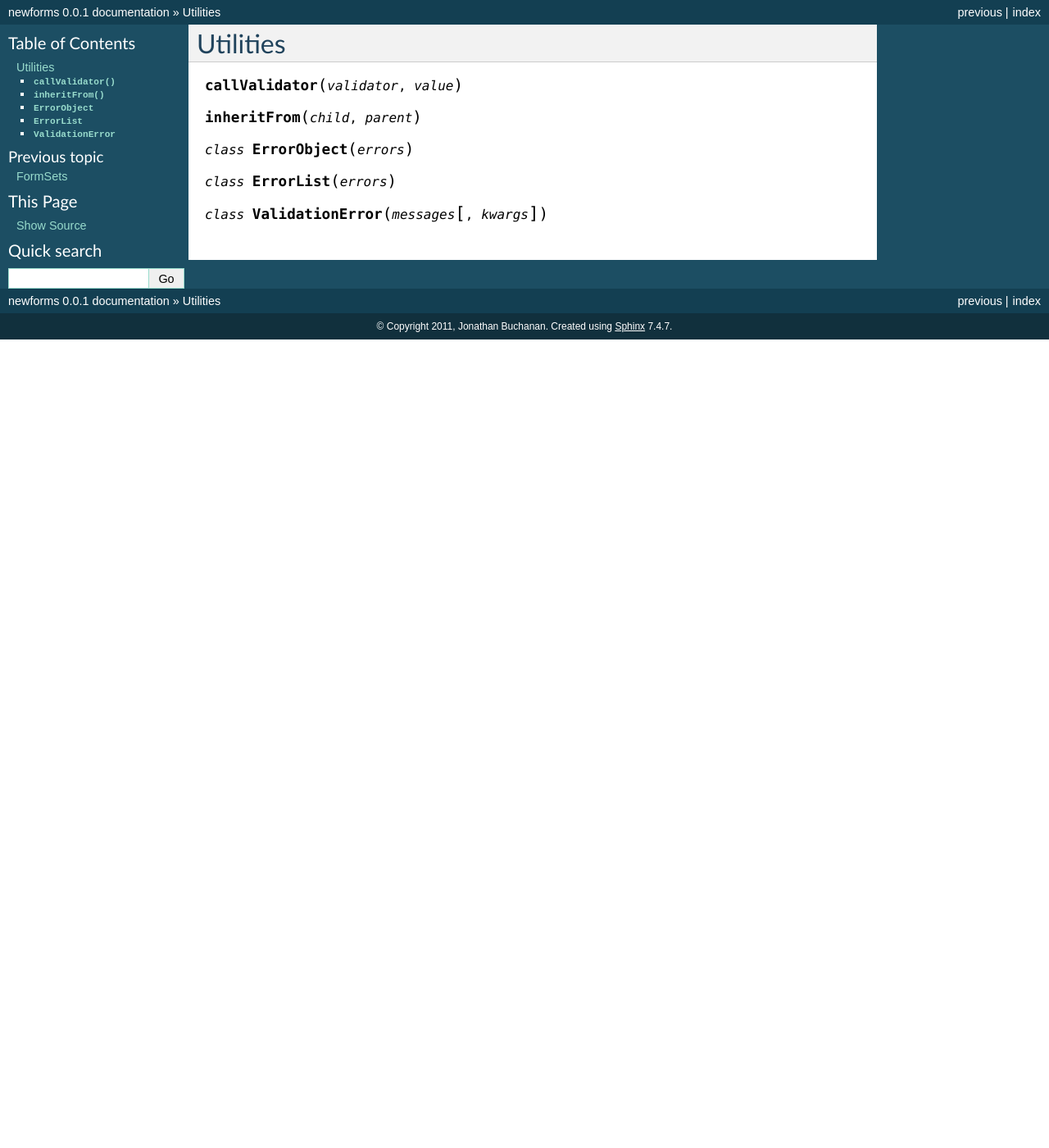
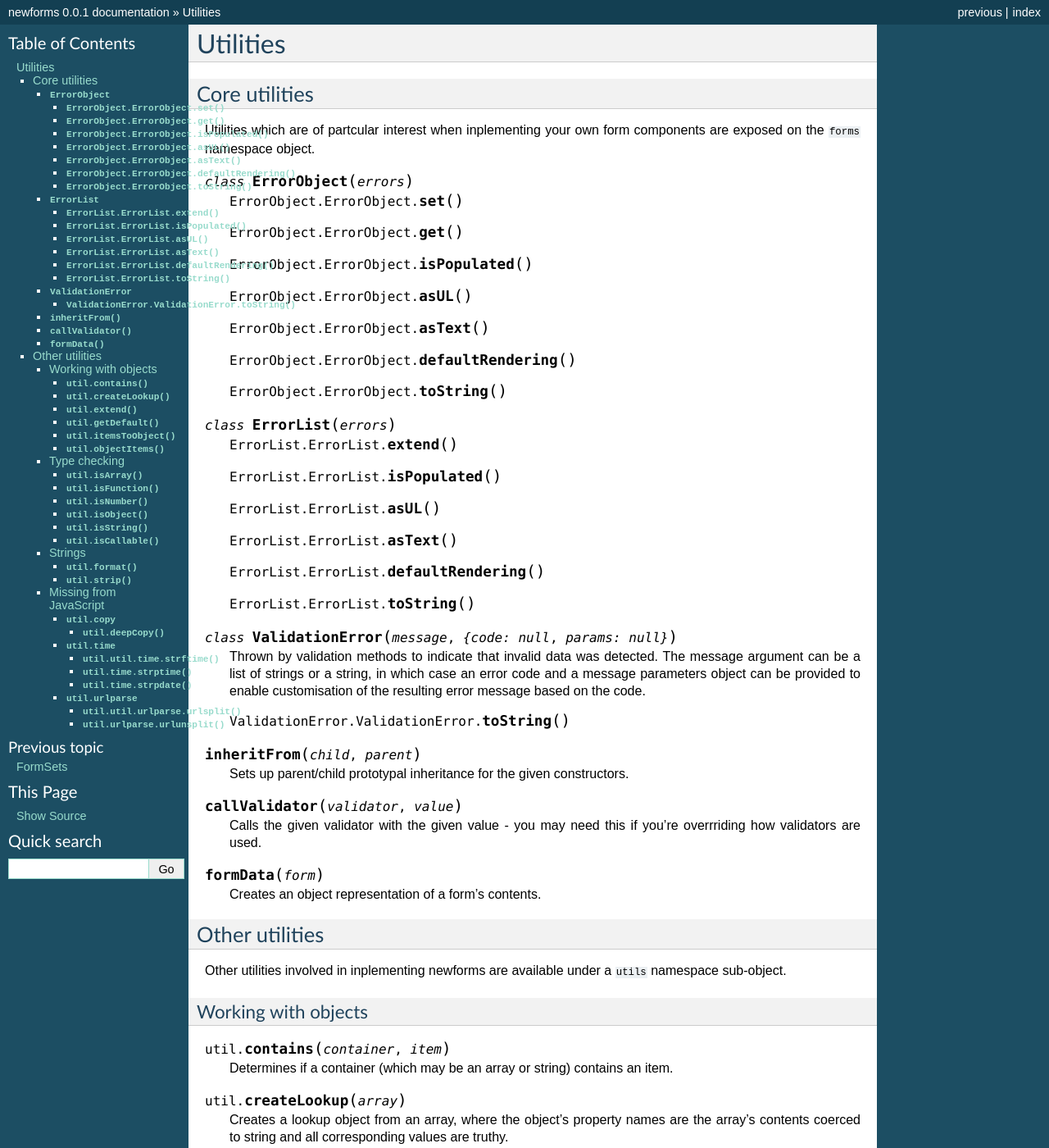
Before and after one commit to insin/newforms, a Sphinx documentation site: the page built from docs/util.rst, in a window 1280 px wide and 1400 px high. Shown: the whole window at 82% size. Built offline with Sphinx 7.4.7, drawn with Linux system fonts in a browser that asks for light colours; some of the changed text lies outside the part shown.

Commit message:
Started documenting utilities

```diff
--- a/docs/fields.rst
+++ b/docs/fields.rst
@@ -1,7 +1,5 @@
 Fields
 ======
-
-.. js:class:: Field([kwargs])
 
 .. js:class:: Field([kwargs])
 
--- a/docs/index.rst
+++ b/docs/index.rst
@@ -1,5 +1,11 @@
 newforms
 ========
+
+.. Note::
+
+   Unless specified otherwise, API items documented herein live under the
+   ``forms`` namespace object in the browser, or whatever namespace you care
+   to use when requiring newforms in Node.js.
 
 Contents:
 
--- a/docs/util.rst
+++ b/docs/util.rst
@@ -1,12 +1,176 @@
 Utilities
 =========
 
-.. js:function:: callValidator(validator, value)
+Core utilities
+--------------
+
+Utilities which are of partcular interest when inplementing your own form
+components are exposed on the ``forms`` namespace object.
+
+.. js:class:: ErrorObject(errors)
+
+   .. js:function:: ErrorObject.set()
+
+   .. js:function:: ErrorObject.get()
+
+   .. js:function:: ErrorObject.isPopulated()
+
+   .. js:function:: ErrorObject.asUL()
+
+   .. js:function:: ErrorObject.asText()
+
+   .. js:function:: ErrorObject.defaultRendering()
+
+   .. js:function:: ErrorObject.toString()
+
+.. js:class:: ErrorList(errors)
+
+   .. js:function:: ErrorList.extend()
+
+   .. js:function:: ErrorList.isPopulated()
+
+   .. js:function:: ErrorList.asUL()
+
+   .. js:function:: ErrorList.asText()
+
+   .. js:function:: ErrorList.defaultRendering()
+
+   .. js:function:: ErrorList.toString()
+
+.. js:class:: ValidationError(message, {code: null, params: null})
+
+   Thrown by validation methods to indicate that invalid data was detected.
+   The message argument can be a list of strings or a string, in which case
+   an error code and a message parameters object can be provided to enable
+   customisation of the resulting error message based on the code.
+
+   .. js:function:: ValidationError.toString()
 
 .. js:function:: inheritFrom(child, parent)
 
-.. js:class:: ErrorObject(errors)
+   Sets up parent/child prototypal inheritance for the given constructors.
 
-.. js:class:: ErrorList(errors)
+.. js:function:: callValidator(validator, value)
 
-.. js:class:: ValidationError(messages, [kwargs])
+   Calls the given validator with the given value - you may need this if
+   you're overrriding how validators are used.
+
+.. js:function:: formData(form)
+
+   Creates an object representation of a form's contents.
+
+Other utilities
+---------------
+
+Other utilities involved in inplementing newforms are available under a
+``utils`` namespace sub-object.
+
+Working with objects
+~~~~~~~~~~~~~~~~~~~~
+
+.. js:function:: util.contains(container, item)
+
+   Determines if a container (which may be an array or string) contains
+   an item.
+
+.. js:function:: util.createLookup(array)
+
+   Creates a lookup object from an array, where the object's property
+   names are the array's contents coerced to string and all corresponding
+   values are truthy.
+
+.. js:function:: util.extend(dest, obj1[, ...])
+
+   Copies properties from any number of objects into a destination
+   object. Properties will be copied from objects in the order they're
+   given.
+
+.. js:function:: util.getDefault(obj, name, default)
+
+   If an object has a named property, returns its value, otherwise returns
+   a default value
+
+.. js:function:: util.itemsToObject(items)
+
+   Creates and populates an object with a list of ``[name, value]``
+   pairs.
+
+.. js:function:: util.objectItems(obj)
+
+   Create a list of ``[name, value]`` pairs from an object.
+
+Type checking
+~~~~~~~~~~~~~
+
+Standard type checking functions, which inspect the results of
+``Object.prototype.toString()``
+
+.. js:function:: util.isArray(obj)
+.. js:function:: util.isFunction(obj)
+.. js:function:: util.isNumber(obj)
+.. js:function:: util.isObject(obj)
+.. js:function:: util.isString(obj)
+
+.. js:function:: util.isCallable(obj)
+
+   Since instances can't be callable in JavaScript, we fake them by defining
+   a ``__call__`` method for validators. This method determines if it's been
+   given a Function or an obejct which has a ``__call__`` function.
+
+Strings
+~~~~~~~
+
+.. js:function:: util.format(string, obj)
+
+   Replaces named placeholders in a string, specified in %(name)s format,
+   with corresponding names propertied from the given object.
+
+.. js:function:: util.strip(string)
+
+   Returns a version of the given string with leading and trailing
+   whitespace trimmed.
+
+Missing from JavaScript
+~~~~~~~~~~~~~~~~~~~~~~~
+
+These utilites implenment essential features required by newforms which
+are missing from JavaScript.
+
+.. js:attribute:: util.copy
+
+   Object copying utilities.
+
+   .. js:function:: deepCopy(obj)
+
+      Creates a deep copy of the given object.
+
+.. js:attribute:: util.time
+
+   Partial imlpementations of strptime and strptime for use in Date
+   validation and display.
+
+   .. js:function:: util.time.strftime(input, format[, locale])
+
+      Creates a formatted string representation of a a ``Date`` based on a
+      format string.
+
+   .. js:function:: util.time.strptime(input, format[, locale])
+
+      Given an input string and a format string, parses date details out
+      of the input string.
+
+   .. js:function:: util.time.strpdate(input, format[, locale])
+
+      Convenience wrapper around ``strptime`` which returns a ``Date``.
+
+.. js:attribute:: util.urlparse
+
+   Utilities for working with URLs.
+
+   .. js:function:: util.urlparse.urlsplit(url[, default_scheme[, allow_fragments]])
+
+      Splits a URL into sections, which are returned as an an Object.
+
+   .. js:function:: util.urlparse.urlunsplit(obj)
+
+      Joins URL sections into a complete URL.
```
